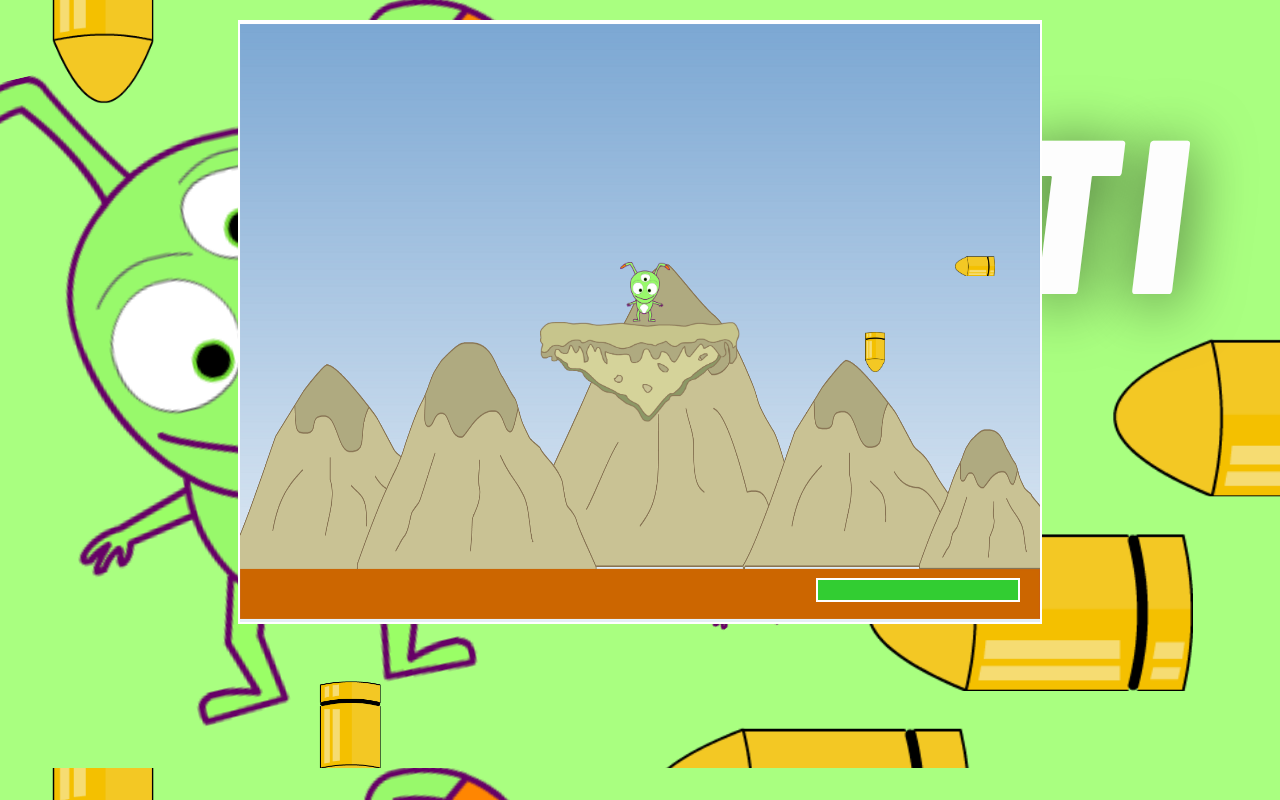
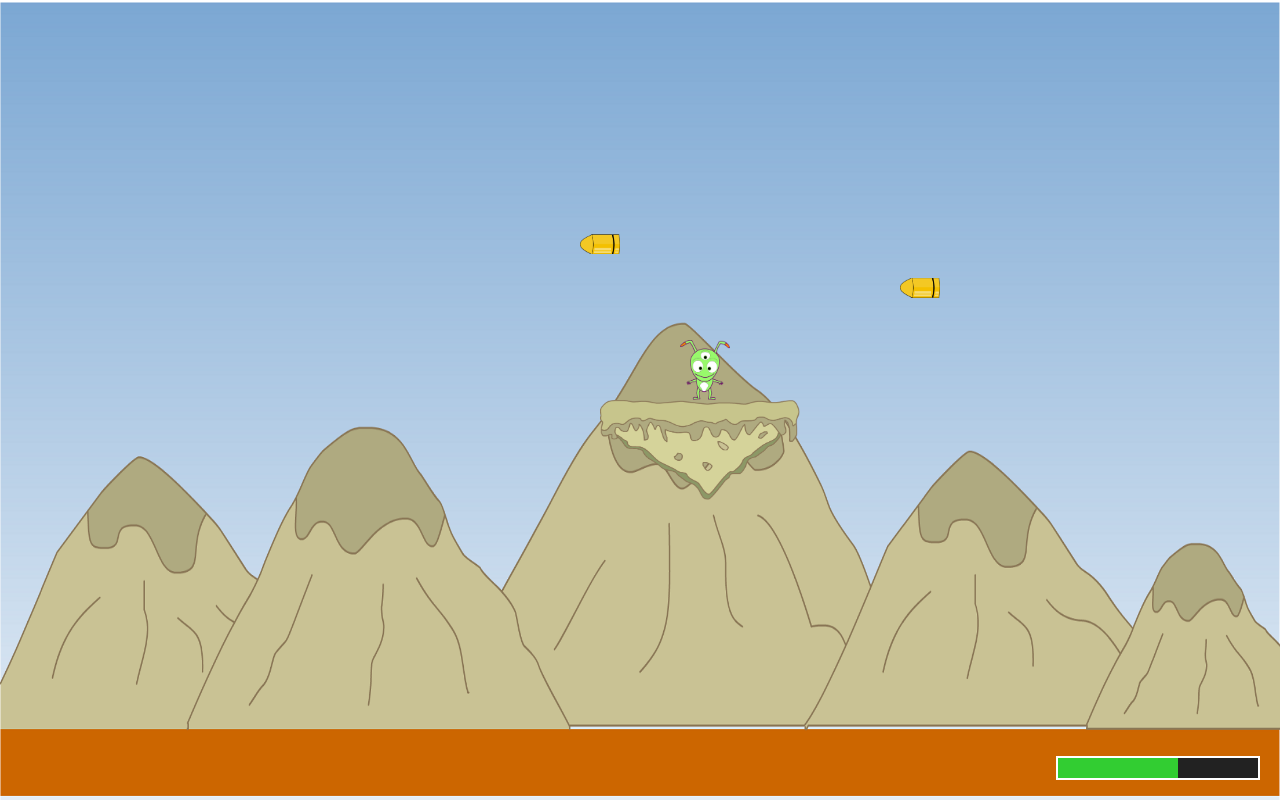
Before and after one commit to Nagazta/patuti, a React (Create React App) app: page / in a window 1280 px wide. Built offline with nearby package versions, Linux system fonts and the light colour scheme.

Commit message:
full screen

```diff
--- a/src/App.css
+++ b/src/App.css
@@ -15,7 +15,7 @@
 }
 
 .App-header {
-  background-color: #282c34;
+  background-color: #ffffff;
   min-height: 100vh;
   display: flex;
   flex-direction: column;
--- a/src/index.css
+++ b/src/index.css
@@ -5,7 +5,7 @@ body {
     sans-serif;
   -webkit-font-smoothing: antialiased;
   -moz-osx-font-smoothing: grayscale;
-  background-image: url("./images/patuti.png");
+
 }
 
 code {
--- a/src/patuti/GameCanvas.jsx
+++ b/src/patuti/GameCanvas.jsx
@@ -9,6 +9,7 @@ const GameCanvas = () => {
   const canvasRef = useRef(null);
   const [health, setHealth] = useState(100);
   const [isGameOver, setIsGameOver] = useState(false);
+  const [canvasSize, setCanvasSize] = useState({ width: 800, height: 600 });
 
   const keysRef = useRef({});
   const playerRef = useRef(new Player());
@@ -16,7 +17,7 @@ const GameCanvas = () => {
     new Bullet(800, 100, "horizontal"),
     new Bullet(200, 0, "vertical"),
   ]);
-  const platformsRef = useRef([new Platform(300, 300, 200, 100)]);
+  const platformsRef = useRef([new Platform(600, 400, 200, 100)]);
 
   const resetGame = () => {
     playerRef.current = new Player();
@@ -24,10 +25,24 @@ const GameCanvas = () => {
     setIsGameOver(false);
     keysRef.current = {};
     bulletsRef.current = [
-      new Bullet(800, 100, "horizontal"),
+      new Bullet(canvasSize.width, 100, "horizontal"),
       new Bullet(200, 0, "vertical"),
     ];
   };
+
+  useEffect(() => {
+    const handleResize = () => {
+      setCanvasSize({
+        width: window.innerWidth,
+        height: window.innerHeight
+      });
+    };
+
+    handleResize();
+    window.addEventListener('resize', handleResize);
+
+    return () => window.removeEventListener('resize', handleResize);
+  }, []);
 
   useEffect(() => {
     const canvas = canvasRef.current;
@@ -69,7 +84,7 @@ const GameCanvas = () => {
       ctx.clearRect(0, 0, canvas.width, canvas.height);
       ctx.drawImage(bg, 0, 0, canvas.width, canvas.height);
 
-      playerRef.current.update(keysRef.current, platformsRef.current);
+      playerRef.current.update(keysRef.current, platformsRef.current, canvas.width);
       playerRef.current.draw(ctx);
 
       platformsRef.current.forEach((platform) => platform.draw(ctx));
@@ -107,7 +122,7 @@ const GameCanvas = () => {
         }
       }
 
-      if (playerRef.current.y > 600) setIsGameOver(true);
+      if (playerRef.current.y > canvas.height) setIsGameOver(true);
 
       if (!isGameOver) animationFrameId = requestAnimationFrame(gameLoop);
     };
@@ -119,13 +134,14 @@ const GameCanvas = () => {
       document.removeEventListener("keydown", handleKeyDown);
       document.removeEventListener("keyup", handleKeyUp);
     };
-  }, [isGameOver]);
+  }, [isGameOver, canvasSize]);
+
   return (
     <div className="game-container">
       <canvas
         ref={canvasRef}
-        width={800}
-        height={600}
+        width={canvasSize.width}
+        height={canvasSize.height}
         className="game-canvas"
         tabIndex="0"
         style={{ outline: 'none' }}
--- a/src/patuti/Player.jsx
+++ b/src/patuti/Player.jsx
@@ -29,8 +29,8 @@ import jump7 from "../images/jump-7.png";
 
 class Player {
   constructor() {
-    this.x = 380;
-    this.y = 100;
+    this.x = 680;
+    this.y = 310;
     this.width = 50;
     this.height = 60;
     this.velocityY = 0;
@@ -67,7 +67,7 @@ class Player {
     this.isDocking = false;
   }
 
-  update(keys, platforms) {
+  update(keys, platforms, canvasWidth = 800) {
     this.isMovingLeft = false;
     this.isMovingRight = false;
     this.isDocking = false;
@@ -93,8 +93,9 @@ class Player {
     this.y += this.velocityY;
     this.velocityY += this.gravity;
 
+    // Use dynamic canvas width for boundary checking
     if (this.x < 0) this.x = 0;
-    if (this.x + this.width > 800) this.x = 800 - this.width;
+    if (this.x + this.width > canvasWidth) this.x = canvasWidth - this.width;
 
     let onPlatform = false;
     platforms.forEach(platform => {
--- a/src/patuti/css/platform.css
+++ /dev/null
@@ -1,6 +0,0 @@
-.platform{
-    width: 20%;
-    height: 20%;
-    margin-left:40%;
-    margin-top:30%
-}
--- a/src/styles.css
+++ b/src/styles.css
@@ -1,22 +1,25 @@
 body {
   margin: 0;
-  background-color: #000;
+  padding: 0;
+  background-color: #fffdfd;
   overflow: hidden;
   font-family: sans-serif;
 }
 
 .game-container {
   position: relative;
-  width: 800px;
-  height: 600px;
-  margin: auto;
-  top: 20px;
-  border: 2px solid white;
+  width: 100vw;
+  height: 100vh;
+  margin: 0;
+  top: 0;
+  border: none;
 }
 
 .game-canvas {
   background-color: #333;
   display: block;
+  width: 100%;
+  height: 100%;
 }
 
 .health-bar {
```
